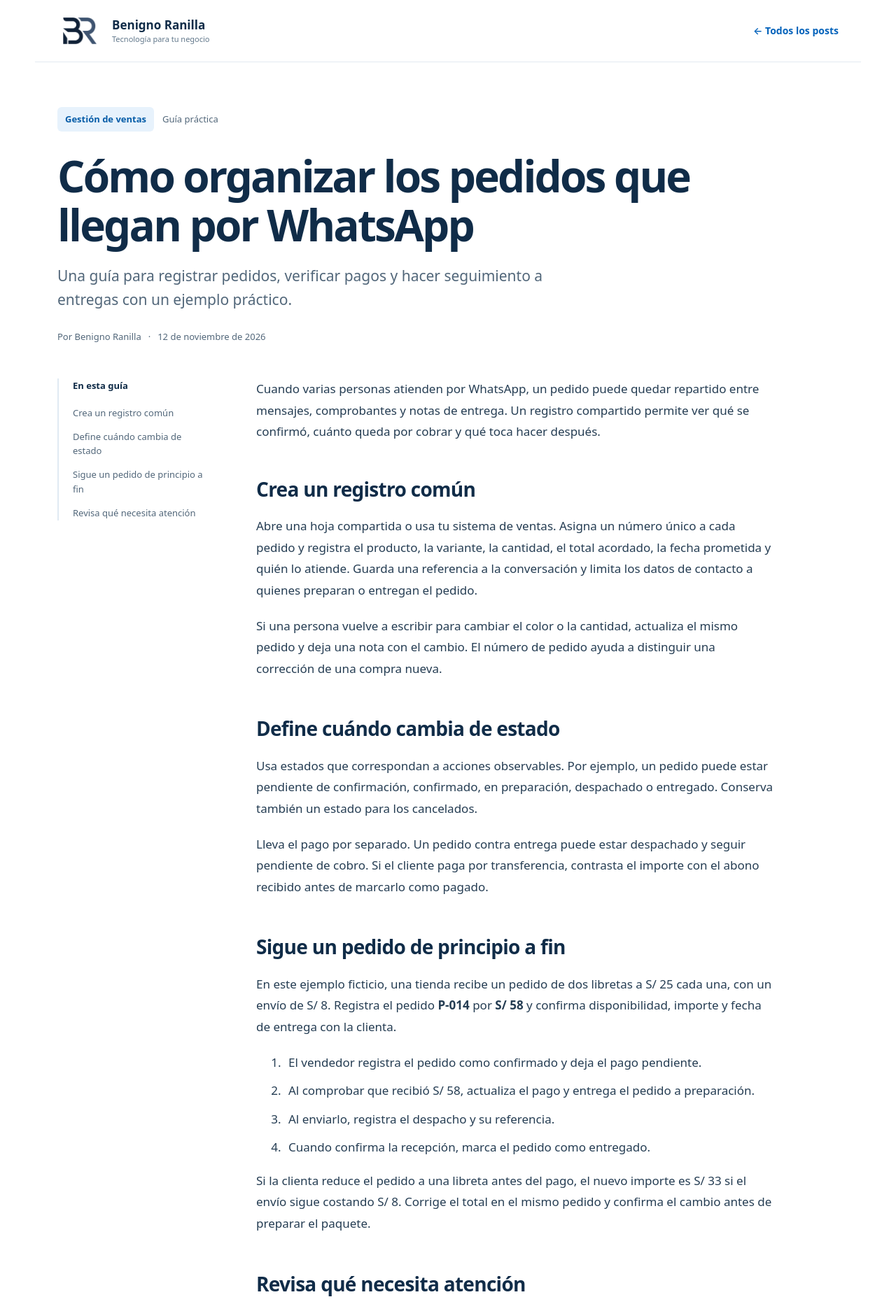
After one commit to BenignoRF/portafolio, a Django app: page /post-pedidos-whatsapp.html in a window 1280 px wide. The commit adds this page. Shown: the top 1874 px of the page at 70% size. Run offline with Django 4.2, Linux system fonts and the light colour scheme.

Commit message:
Publica guía para organizar pedidos por WhatsApp

```diff
--- /dev/null
+++ b/benignoWeb/templates/post-pedidos-whatsapp.html
@@ -0,0 +1,72 @@
+{% load static %}
+<!DOCTYPE html>
+<html lang="es">
+<head>
+  <meta charset="utf-8">
+  <meta name="viewport" content="width=device-width, initial-scale=1">
+  <title>Cómo organizar los pedidos que llegan por WhatsApp | Benigno Ranilla</title>
+  <meta name="description" content="Una guía para registrar pedidos, verificar pagos y hacer seguimiento a entregas con un ejemplo práctico.">
+  <meta property="og:title" content="Cómo organizar los pedidos que llegan por WhatsApp">
+  <meta property="og:description" content="Una guía para registrar pedidos, verificar pagos y hacer seguimiento a entregas con un ejemplo práctico.">
+  <link rel="icon" href="{% static 'images/brand-favicon.png' %}" type="image/png">
+  <link rel="stylesheet" href="{% static 'css/posts.css' %}">
+</head>
+<body class="post-page">
+  <header class="post-header">
+    <a class="post-brand" href="./" aria-label="Benigno Ranilla, inicio"><img src="{% static 'images/brand-logo.png' %}" alt="" width="64" height="40"><span>Benigno Ranilla<small>Tecnología para tu negocio</small></span></a>
+    <a class="post-back" href="./#posts">← Todos los posts</a>
+  </header>
+  <main class="post-shell">
+    <article>
+      <header class="post-hero">
+        <div class="post-meta"><span class="post-tag">Gestión de ventas</span><span>Guía práctica</span></div>
+        <h1>Cómo organizar los pedidos que llegan por WhatsApp</h1>
+        <p class="post-lead">Una guía para registrar pedidos, verificar pagos y hacer seguimiento a entregas con un ejemplo práctico.</p>
+        <div class="post-byline">Por Benigno Ranilla <span>·</span> <time datetime="2026-11-12">12 de noviembre de 2026</time></div>
+      </header>
+      <div class="post-layout">
+        <aside class="post-toc" aria-label="Contenido del artículo">
+          <strong>En esta guía</strong>
+          <nav>
+            <a href="#registro">Crea un registro común</a>
+            <a href="#estados">Define cuándo cambia de estado</a>
+            <a href="#ejemplo">Sigue un pedido de principio a fin</a>
+            <a href="#rutina">Revisa qué necesita atención</a>
+          </nav>
+        </aside>
+        <div class="post-prose">
+          <p>Cuando varias personas atienden por WhatsApp, un pedido puede quedar repartido entre mensajes, comprobantes y notas de entrega. Un registro compartido permite ver qué se confirmó, cuánto queda por cobrar y qué toca hacer después.</p>
+          <section id="registro">
+            <h2>Crea un registro común</h2>
+            <p>Abre una hoja compartida o usa tu sistema de ventas. Asigna un número único a cada pedido y registra el producto, la variante, la cantidad, el total acordado, la fecha prometida y quién lo atiende. Guarda una referencia a la conversación y limita los datos de contacto a quienes preparan o entregan el pedido.</p>
+            <p>Si una persona vuelve a escribir para cambiar el color o la cantidad, actualiza el mismo pedido y deja una nota con el cambio. El número de pedido ayuda a distinguir una corrección de una compra nueva.</p>
+          </section>
+          <section id="estados">
+            <h2>Define cuándo cambia de estado</h2>
+            <p>Usa estados que correspondan a acciones observables. Por ejemplo, un pedido puede estar pendiente de confirmación, confirmado, en preparación, despachado o entregado. Conserva también un estado para los cancelados.</p>
+            <p>Lleva el pago por separado. Un pedido contra entrega puede estar despachado y seguir pendiente de cobro. Si el cliente paga por transferencia, contrasta el importe con el abono recibido antes de marcarlo como pagado.</p>
+          </section>
+          <section id="ejemplo">
+            <h2>Sigue un pedido de principio a fin</h2>
+            <p>En este ejemplo ficticio, una tienda recibe un pedido de dos libretas a S/ 25 cada una, con un envío de S/ 8. Registra el pedido <strong>P-014</strong> por <strong>S/ 58</strong> y confirma disponibilidad, importe y fecha de entrega con la clienta.</p>
+            <ol><li>El vendedor registra el pedido como confirmado y deja el pago pendiente.</li><li>Al comprobar que recibió S/ 58, actualiza el pago y entrega el pedido a preparación.</li><li>Al enviarlo, registra el despacho y su referencia.</li><li>Cuando confirma la recepción, marca el pedido como entregado.</li></ol>
+            <p>Si la clienta reduce el pedido a una libreta antes del pago, el nuevo importe es S/ 33 si el envío sigue costando S/ 8. Corrige el total en el mismo pedido y confirma el cambio antes de preparar el paquete.</p>
+          </section>
+          <section id="rutina">
+            <h2>Revisa qué necesita atención</h2>
+            <p>Al inicio del día, filtra los pedidos que deben entregarse hoy y asigna un responsable a cada uno. Antes de cerrar, revisa los pagos pendientes, los despachos sin confirmación y los pedidos vencidos. Deja escrita la próxima acción, con una fecha o una persona a cargo.</p>
+            <p>Cuando el equipo tenga claro el proceso, elige una tarea repetitiva para automatizar. Una primera opción es avisar al responsable cuando se acerque una entrega pendiente. Prueba primero con pedidos ficticios y verifica que editar el mismo pedido no provoque avisos duplicados.</p>
+          </section>
+          <div class="post-cta">
+            <h2>¿Necesitas ordenar tus pedidos?</h2>
+            <p>Cuéntanos cómo recibes, cobras y entregas tus pedidos para evaluar dónde te ayudaría un sistema de ventas.</p>
+            <a class="post-button" href="https://wa.me/51914751129" target="_blank" rel="noopener">Hablemos de tu proyecto ↗</a>
+          </div>
+          <a class="post-back" href="./#posts">← Volver a las publicaciones</a>
+        </div>
+      </div>
+    </article>
+  </main>
+  <footer class="post-footer">Benigno Ranilla · Arquitectura, desarrollo y soluciones digitales.</footer>
+</body>
+</html>
--- a/benignoWeb/urls.py
+++ b/benignoWeb/urls.py
@@ -21,6 +21,7 @@ from django.views.generic import TemplateView
 
 urlpatterns = [
     path('', home, name='home'),
+    path('post-pedidos-whatsapp.html', TemplateView.as_view(template_name='post-pedidos-whatsapp.html'), name='post_pedidos_whatsapp'),
     path('post-gemini-pequenos-negocios.html', TemplateView.as_view(template_name='post-gemini-pequenos-negocios.html'), name='post_gemini_negocios'),
     path('post-plataforma-inventarios.html', TemplateView.as_view(template_name='post-plataforma-inventarios.html'), name='post_inventarios'),
     path('brochure-servicios.html', TemplateView.as_view(template_name='brochure-servicios.html'), name='brochure_servicios'),
```
Also changed, not shown: benignoWeb/templates/home.html (+13 -0 lines), docs/index.html (+13 -0 lines), docs/post-pedidos-whatsapp.html (added, +71 -0 lines).
